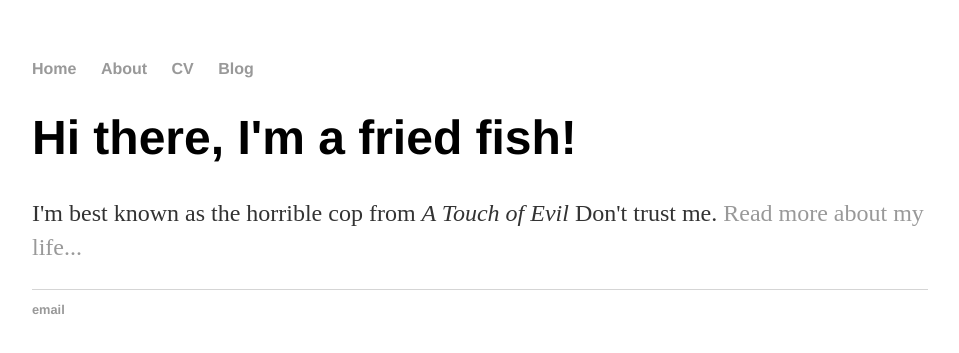
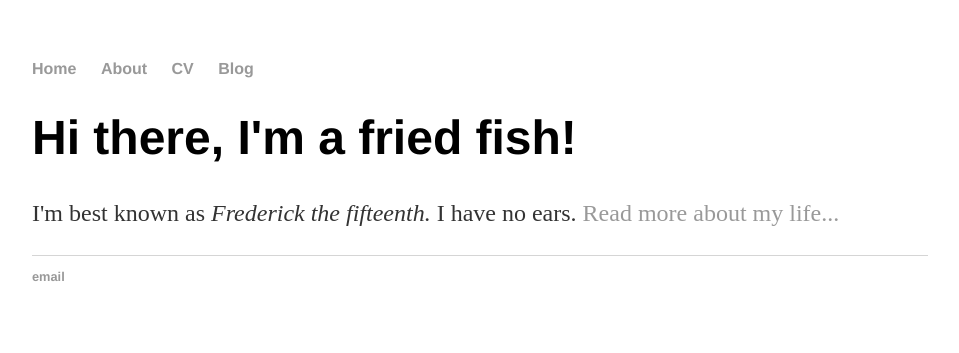
Before and after one commit to biblealone/biblealone.github.io, a Jekyll site: the page built from index.html, in a window 1280 px wide. Shown: the top 353 px of the page, without its empty margins (160-1119 px from the left). Built offline with Jekyll 4.4.1, drawn with Linux system fonts in a browser that asks for light colours.

Commit message:
Update index.html

```diff
--- a/index.html
+++ b/index.html
@@ -1,8 +1,8 @@
 ---
 layout: default
-title: Hank Quinlan, Horrible Cop
+title: The title
 ---
 <div class="blurb">
 	<h1>Hi there, I'm a fried fish!</h1>
-	<p>I'm best known as the horrible cop from <em>A Touch of Evil</em> Don't trust me. <a href="/about">Read more about my life...</a></p>
+	<p>I'm best known as <em>Frederick the fifteenth.</em> I have no ears. <a href="/about">Read more about my life...</a></p>
 </div><!-- /.blurb -->
```
